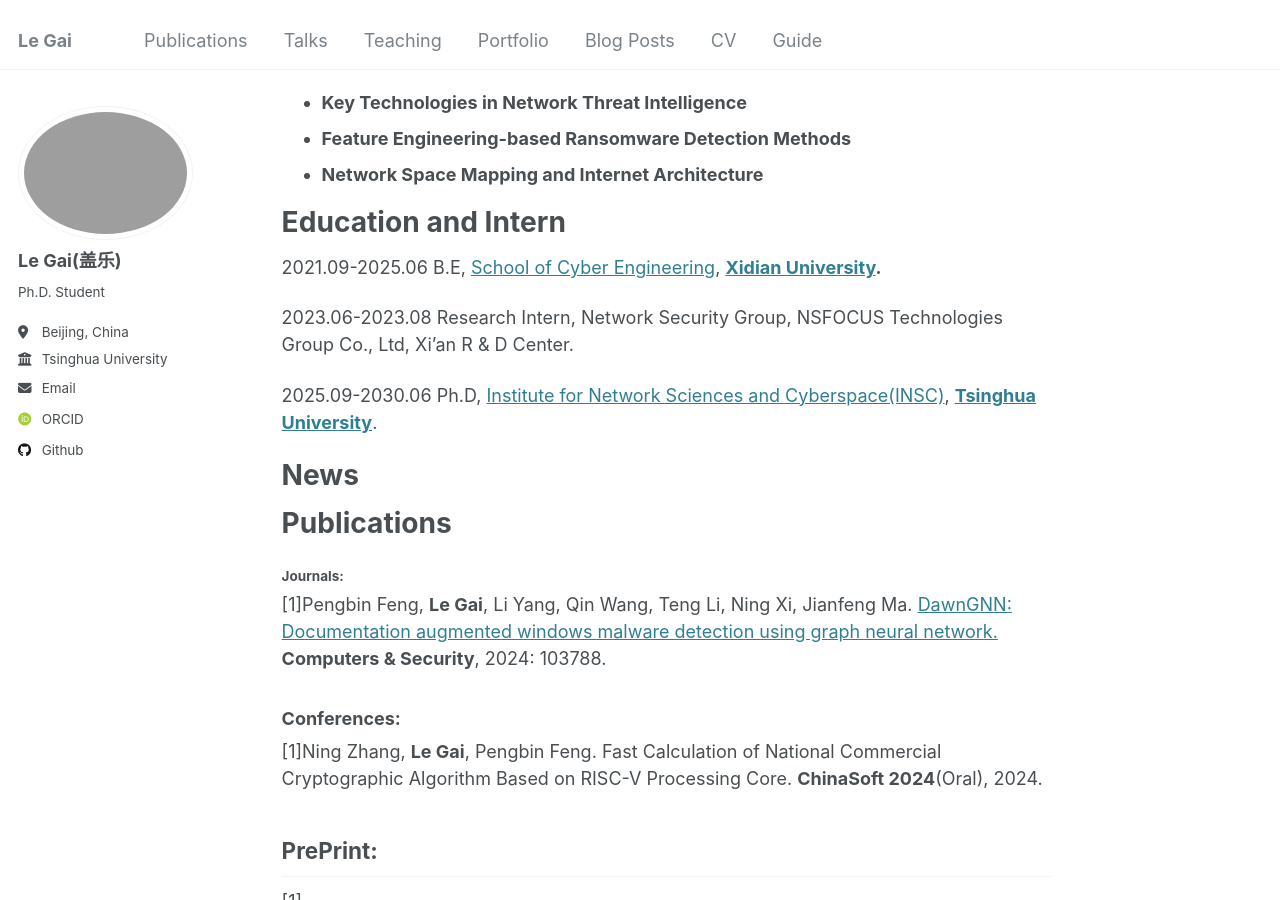
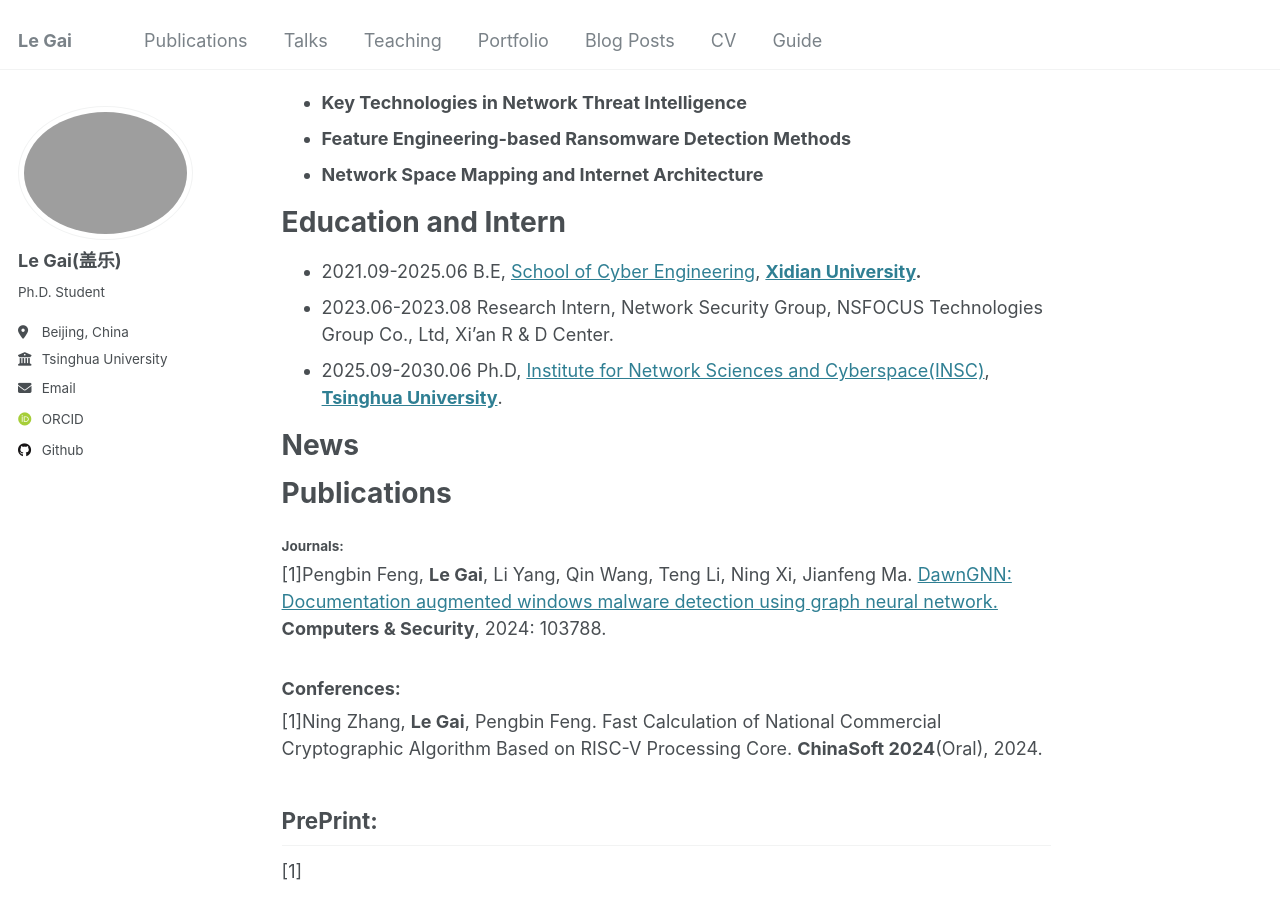
Before and after one commit to LeGai325/LeGai325.github.io, a Jekyll site: the page built from _pages/about.md, in a window 1280 px wide and 900 px high, scrolled down 393 px. Built offline with Jekyll 4.4.1, drawn with Linux system fonts in a browser that asks for light colours; some web fonts are replaced.

```diff
--- a/_pages/about.md
+++ b/_pages/about.md
@@ -20,12 +20,9 @@ My recent work focuses on the following research topics：
 - **Network Space Mapping and Internet Architecture**
 
 # Education and Intern
-
-2021.09-2025.06	B.E, [School of Cyber Engineering](https://ce.xidian.edu.cn/), **[Xidian University](https://www.xidian.edu.cn/).**
-
-2023.06-2023.08	Research Intern, Network Security Group, NSFOCUS Technologies Group Co., Ltd, Xi'an R & D Center.
-
-2025.09-2030.06	Ph.D, [Institute for Network Sciences and Cyberspace(INSC)](https://www.insc.tsinghua.edu.cn/), **[Tsinghua University](https://www.tsinghua.edu.cn/)**.
+- 2021.09-2025.06	B.E, [School of Cyber Engineering](https://ce.xidian.edu.cn/), **[Xidian University](https://www.xidian.edu.cn/).**
+- 2023.06-2023.08	Research Intern, Network Security Group, NSFOCUS Technologies Group Co., Ltd, Xi'an R & D Center.
+- 2025.09-2030.06	Ph.D, [Institute for Network Sciences and Cyberspace(INSC)](https://www.insc.tsinghua.edu.cn/), **[Tsinghua University](https://www.tsinghua.edu.cn/)**.
 
 # News
 
```
